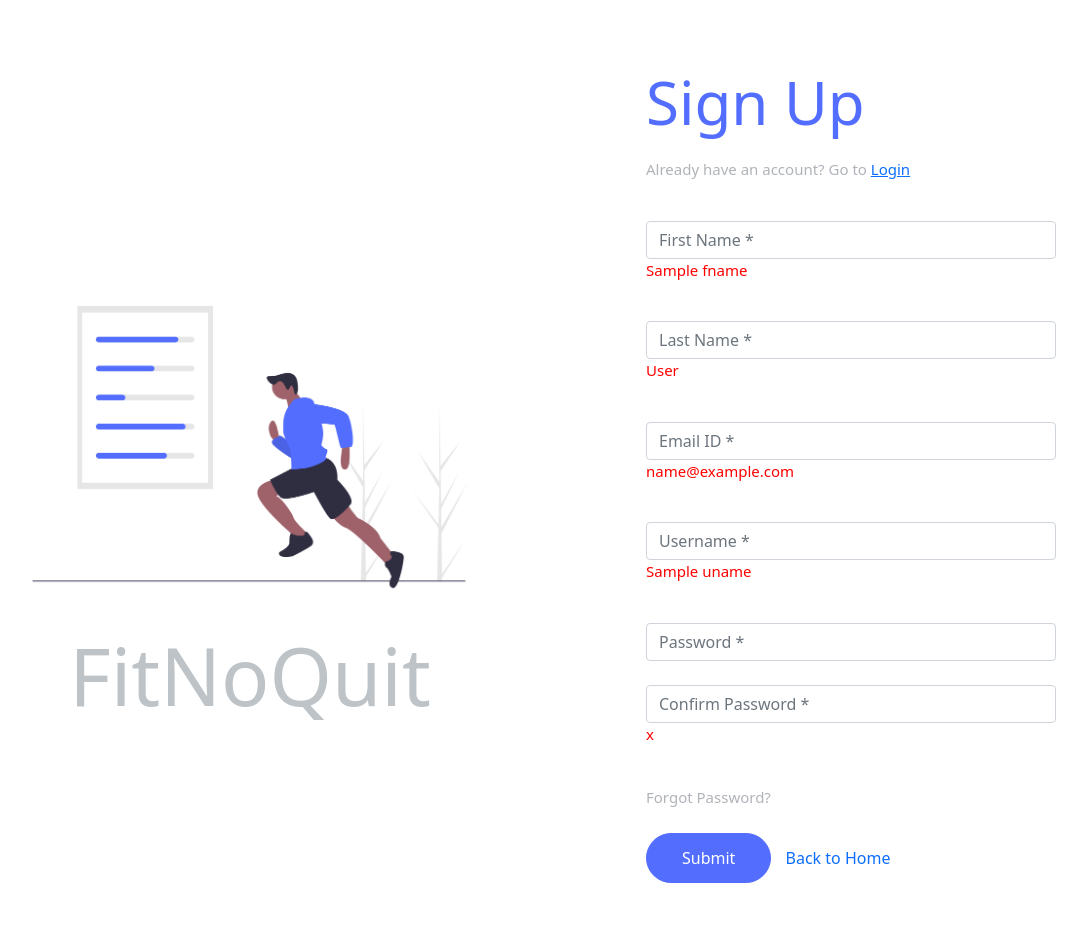
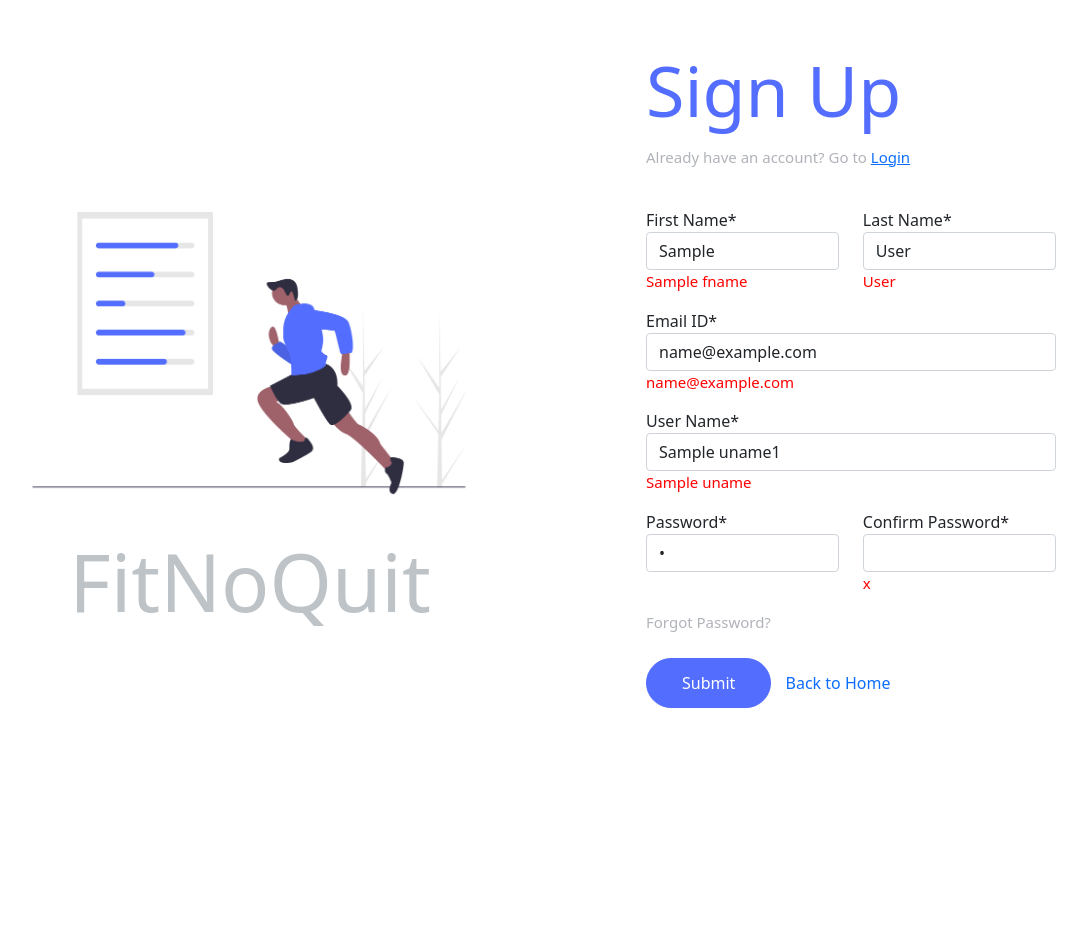
Before and after one commit to Bhavik-20/FitNoQuit-WebApp, a Django app: template FNQ/templates/signup.html in a window 1280 px wide. Shown: the whole page, without its empty margins (122-1209 px from the left). After the commit the page ends 708 px from the top, so only its background shows below. Run offline with Django 4.2, Linux system fonts and the light colour scheme; the template is opened without the code that fills it: most values are stand-ins (such as "Sample title", 1, 10 or a date in 2020).

Commit message:
Restore values on error done

```diff
--- a/FNQ/static/css/login.css
+++ b/FNQ/static/css/login.css
@@ -62,7 +62,7 @@ body {
   }
 }
 .box-form .right_box h5 {
-  font-size: 60px;
+  font-size: 70px;
   line-height: 0;
   color: #536DFE;
 }
--- a/FNQ/static/css/signup.css
+++ b/FNQ/static/css/signup.css
@@ -23,7 +23,7 @@ body {
 }
 
 .box-form .left_box {
-  padding-top: 4%;
+  padding-top: 3%;
   width: 60%;
   display: flex;
   align-items: center;
@@ -48,7 +48,7 @@ body {
 }
 
 .box-form .right_box {
-  padding-top: 8%;
+  padding-top: 7%;
   padding-right: 8%;
   padding-bottom: 5%;
   overflow: hidden;
@@ -62,7 +62,7 @@ body {
   }
 }
 .box-form .right_box h5 {
-  font-size: 60px;
+  font-size: 70px;
   line-height: 0;
   color: #536DFE;
 }
@@ -114,3 +114,7 @@ body {
   padding-left: 10px;
   text-decoration: none;
 }
+
+label .p{
+  font-size: 10px;
+}
--- a/FNQ/templates/signup.html
+++ b/FNQ/templates/signup.html
@@ -28,23 +28,26 @@
 		<br>
 		<form action="signup" method="POST">
 			{% csrf_token %}
-			<input class="form-control" name="fname" type="text" placeholder="First Name *">
-			<p style="color: red;">{{fname}}</p>
-			<br>
-			<input class="form-control" name="lname" type="text" placeholder="Last Name *">
-			<p style="color: red;">{{lname}}</p>
-			<br>
-			<input class="form-control" name="email" type="text" placeholder="Email ID *">
+			<div class="row">
+				<div class="col"><label for="fname">First Name*</label><input class="form-control" name="fname" type="text" value="{{fname1}}">
+				<p style="color: red;">{{fname}}</p></div>
+
+				<div class="col"><label for="lname">Last Name*</label><input class="form-control" name="lname" type="text" value="{{lname1}}">
+				<p style="color: red;">{{lname}}</p></div>
+			</div>
+
+			<label for="email">Email ID*</label><input class="form-control" name="email" type="text"value="{{email1}}">
 			<p style="color: red;">{{email}}</p>
-			<br>
-			<input class="form-control" name="uname" type="text" placeholder="Username *">
+
+			<label for="uname">User Name*</label><input class="form-control" name="uname" type="text" value="{{uname1}}">
 			<p style="color: red;">{{uname}}</p>
-			<br>
-			<input class="form-control" name="pass1" type="password" placeholder="Password *">
-			<br>
-			<input class="form-control" name="pass2" type="password" placeholder="Confirm Password *">
-			<p style="color: red;">{{pass}}</p>
-			<br>
+
+			<div class="row">
+				<div class="col"><label for="pass1">Password*</label><input class="form-control" name="pass1" type="password" value="{{pass1}}"></div>
+				<br>
+				<div class="col"><label for="pass2">Confirm Password*</label><input class="form-control" name="pass2" type="password">
+				<p style="color: red;">{{pass}}</p></div>
+			</div>
 			<a class="forgot" href="#">Forgot Password?</a>
 			<br><br>
 			<input type="submit" class="login">
```
Also changed, not shown: FNQ/accounts/views.py (+19 -12 lines), FNQ/templates/login.html (+3 -4 lines).
